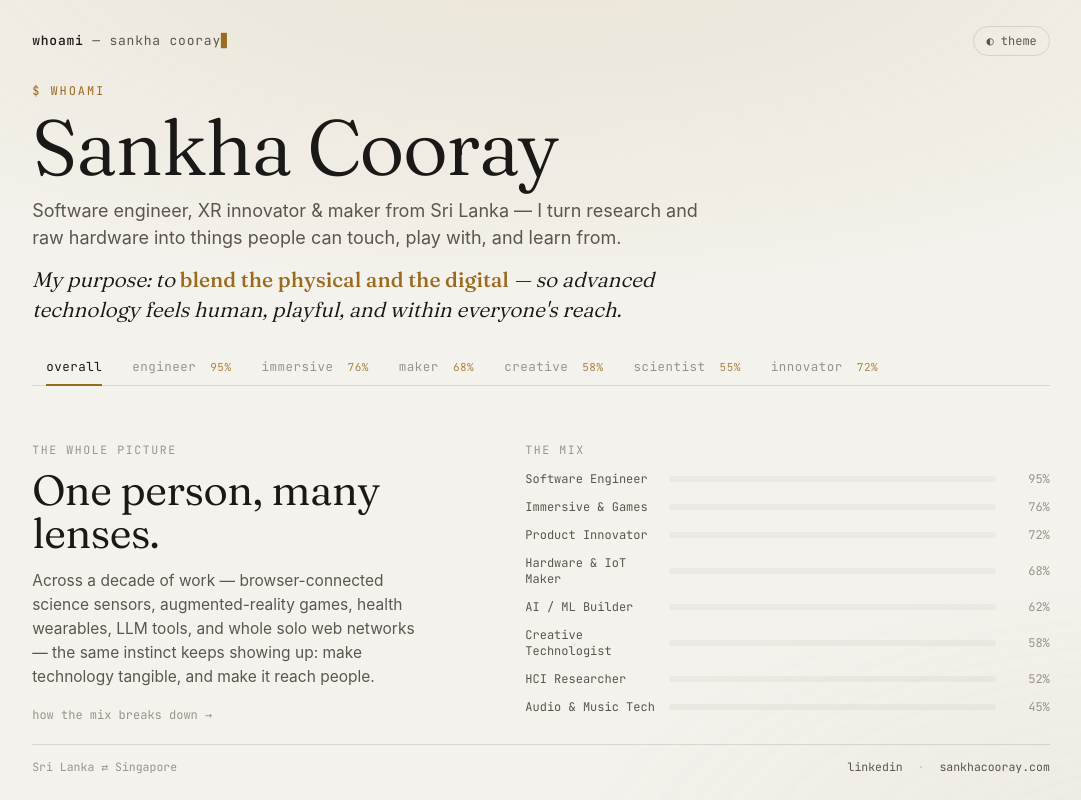
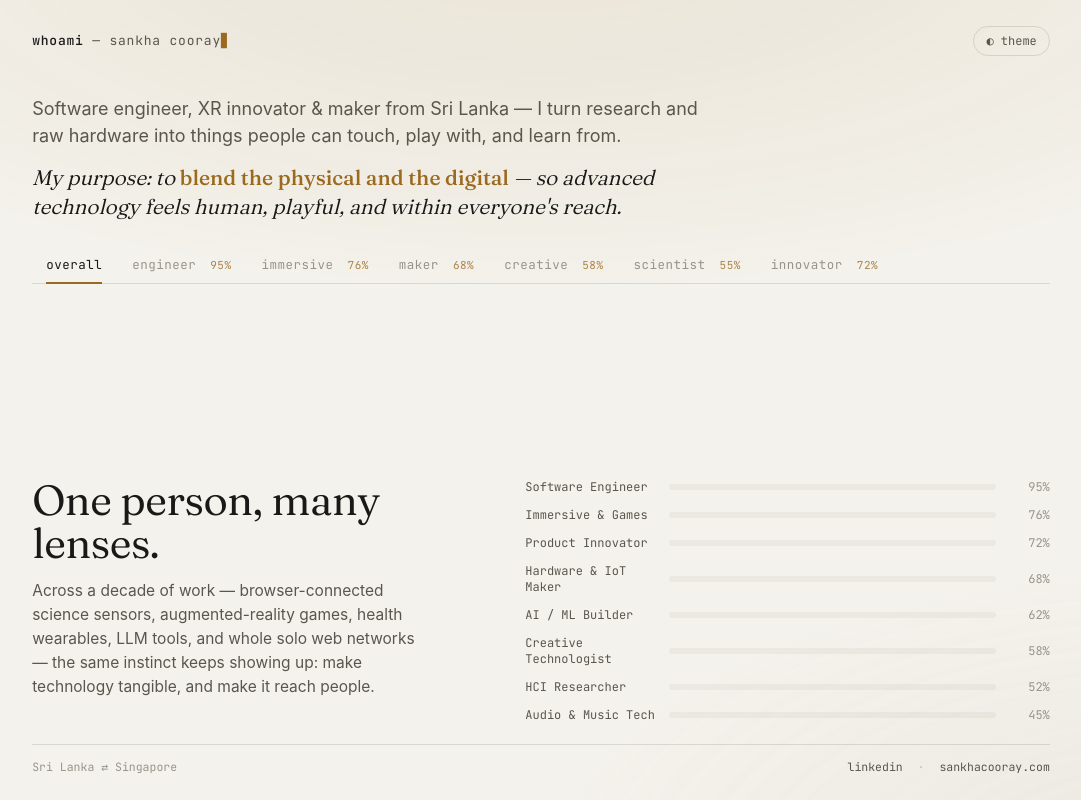
Before and after one commit to sankhacooray/whoami-sankhacooray-com, a website: page public/index.html in a window 1280 px wide. Shown: the whole page, without its empty margins (99-1180 px from the left). Drawn offline with Linux system fonts and the light colour scheme.

Commit message:
Strip chrome: drop $ whoami eyebrow + big name, kicker labels, and overall taglines
Removes the '$ whoami' eyebrow and the large 'Sankha Cooray' heading (the top
app bar keeps the name), the Overall 'the whole picture' kicker + 'how the mix
breaks down' tagline, the 'the mix' label above the bars, and the per-domain
'perspective NN' kicker tags. Cleaner, more minimal.

```diff
--- a/public/app.js
+++ b/public/app.js
@@ -44,7 +44,7 @@
     const left = document.createElement("div");
     left.className = "p-left";
     left.innerHTML =
-      `<div class="p-kicker">${t.kicker || "perspective"}</div>` +
+      (t.kicker ? `<div class="p-kicker">${t.kicker}</div>` : "") +
       `<h2>${t.heading}</h2>` +
       `<p class="p-blurb">${t.blurb}</p>` +
       (t.pct != null
@@ -56,7 +56,7 @@
     right.className = "p-right";
     if (t.bars) {
       right.innerHTML =
-        `<div class="p-kicker">the mix</div><div class="bars">` +
+        `<div class="bars">` +
         t.bars.map(b =>
           `<div class="bar"><span class="lbl">${b.label}</span>` +
           `<span class="track"><span class="fill" data-w="${b.value}"></span></span>` +
--- a/public/data.js
+++ b/public/data.js
@@ -20,14 +20,12 @@ window.DATA = {
     /* ── 0 · OVERALL ─────────────────────────────────────────────── */
     {
       label: "overall",
-      kicker: "the whole picture",
       heading: "One person, many lenses.",
       blurb:
         "Across a decade of work — browser-connected science sensors, " +
         "augmented-reality games, health wearables, LLM tools, and whole " +
         "solo web networks — the same instinct keeps showing up: make " +
         "technology tangible, and make it reach people.",
-      tagline: "how the mix breaks down →",
       bars: [
         { label: "Software Engineer",   value: 95 },
         { label: "Immersive & Games",   value: 76 },
@@ -43,9 +41,7 @@ window.DATA = {
     /* ── 1 · ENGINEER ────────────────────────────────────────────── */
     {
       label: "engineer",
-      pct: 95,
-      kicker: "perspective 01",
-      heading: "The Engineer",
+      pct: 95,      heading: "The Engineer",
       blurb:
         "Full-stack, front to back, and solo when it needs to be — web, " +
         "mobile, cloud, and the pipelines that ship them. Most of what I " +
@@ -72,9 +68,7 @@ window.DATA = {
     /* ── 2 · IMMERSIVE ───────────────────────────────────────────── */
     {
       label: "immersive",
-      pct: 76,
-      kicker: "perspective 02",
-      heading: "The Immersive Maker",
+      pct: 76,      heading: "The Immersive Maker",
       blurb:
         "Blending real-world objects with digital content — AR/MR apps, " +
         "Unity games, and Bluetooth-connected tiles that turn a room into " +
@@ -97,9 +91,7 @@ window.DATA = {
     /* ── 3 · MAKER ───────────────────────────────────────────────── */
     {
       label: "maker",
-      pct: 68,
-      kicker: "perspective 03",
-      heading: "The Maker",
+      pct: 68,      heading: "The Maker",
       blurb:
         "Bridging hardware to the browser and the phone — USB science " +
         "sensors, BLE tiles, wearables, and microcontrollers. If it has a " +
@@ -122,9 +114,7 @@ window.DATA = {
     /* ── 4 · CREATIVE ────────────────────────────────────────────── */
     {
       label: "creative",
-      pct: 58,
-      kicker: "perspective 04",
-      heading: "The Creative Technologist",
+      pct: 58,      heading: "The Creative Technologist",
       blurb:
         "Minimalist design systems and browser-native sound — typography, " +
         "theming, and audio DSP. Less, but sharper: I care how a thing " +
@@ -147,9 +137,7 @@ window.DATA = {
     /* ── 5 · SCIENTIST ───────────────────────────────────────────── */
     {
       label: "scientist",
-      pct: 55,
-      kicker: "perspective 05",
-      heading: "The Scientist",
+      pct: 55,      heading: "The Scientist",
       blurb:
         "A physical-sciences and HCI research background pointed at health, " +
         "accessibility, and education — with AI/ML woven through. Curiosity " +
@@ -172,9 +160,7 @@ window.DATA = {
     /* ── 6 · INNOVATOR ───────────────────────────────────────────── */
     {
       label: "innovator",
-      pct: 72,
-      kicker: "perspective 06",
-      heading: "The Innovator",
+      pct: 72,      heading: "The Innovator",
       blurb:
         "Turning ideas into shipped products — and teaching others to do " +
         "the same. From app-store launches and payments to science kits " +
--- a/public/index.html
+++ b/public/index.html
@@ -171,8 +171,6 @@ a{color:inherit;text-decoration:none}
 
   <!-- identity -->
   <header class="ident">
-    <div class="eyebrow" id="eyebrow">$ whoami</div>
-    <h1 class="name">Sankha Cooray</h1>
     <p class="role" id="role"></p>
     <p class="ikigai" id="ikigai"></p>
     <nav class="tabs" id="tabs" role="tablist" aria-label="Perspectives"></nav>
```
